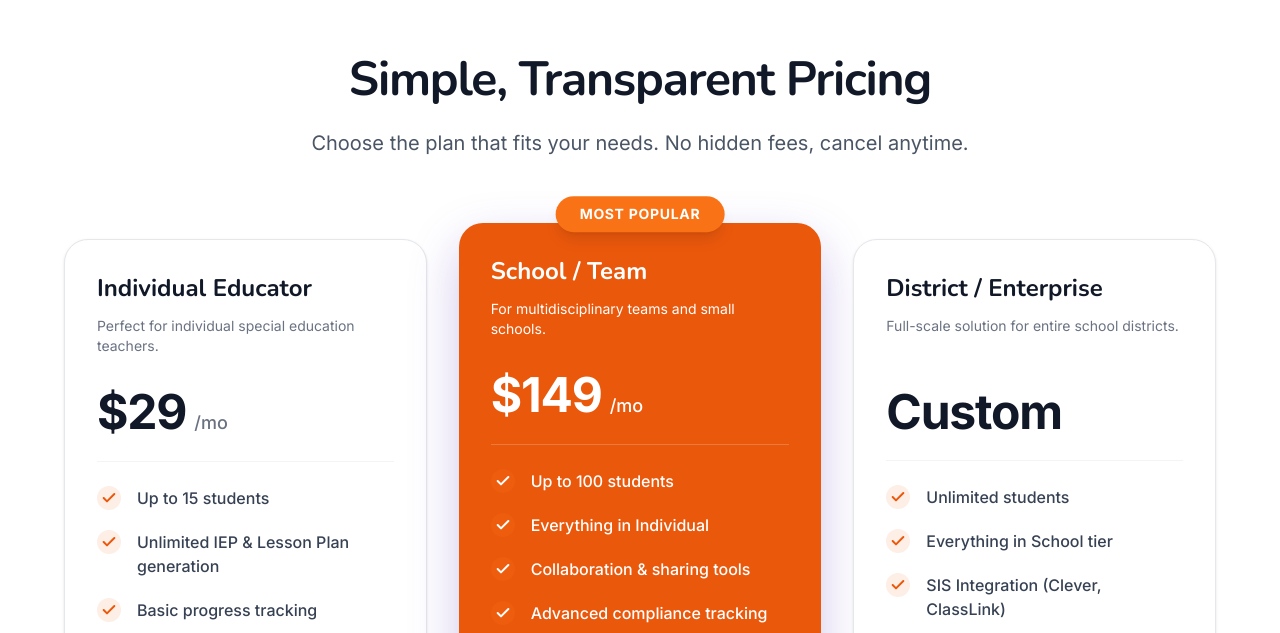
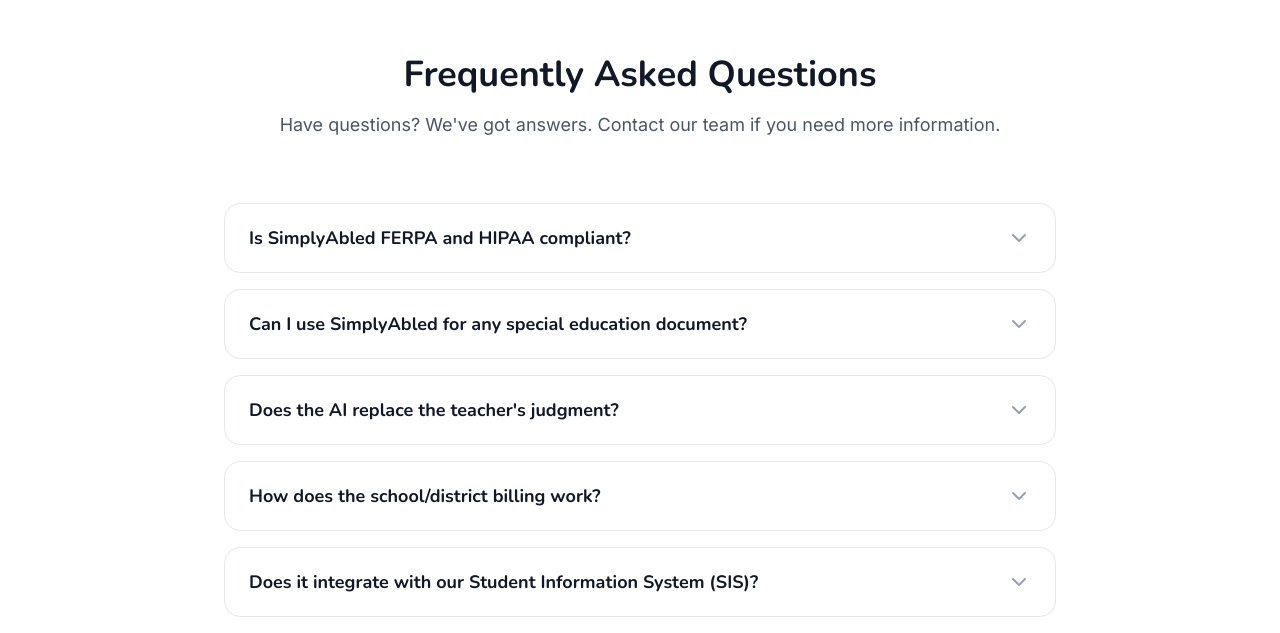
Before and after one commit to nk1041/gravity, a React (Vite) app: page / in a window 1280 px wide. Shown: the part 5047-5680 px from the top of the page. Built offline with nearby package versions, Linux system fonts and the light colour scheme.

Commit message:
Remove Pricing section from landing page

```diff
--- a/src/pages/LandingPage.jsx
+++ b/src/pages/LandingPage.jsx
@@ -4,7 +4,6 @@
 import ToolGrid from '../components/ToolGrid';
 import HowItWorks from '../components/HowItWorks';
 import DocumentPreview from '../components/DocumentPreview';
-import Pricing from '../components/Pricing';
 import FAQ from '../components/FAQ';
 import FinalCTA from '../components/FinalCTA';
 
@@ -17,7 +16,6 @@
       <ToolGrid />
       <HowItWorks />
       <DocumentPreview />
-      <Pricing />
       <FAQ />
       <FinalCTA />
     </>
```
